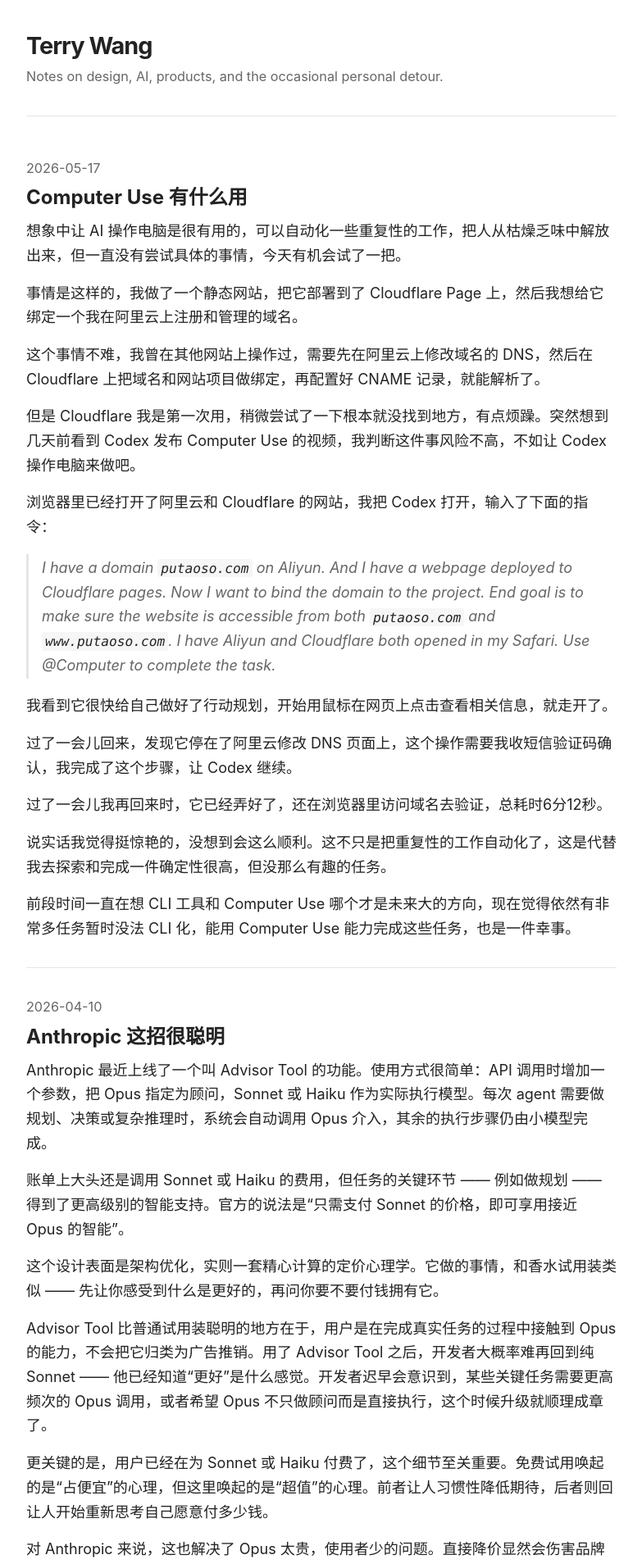
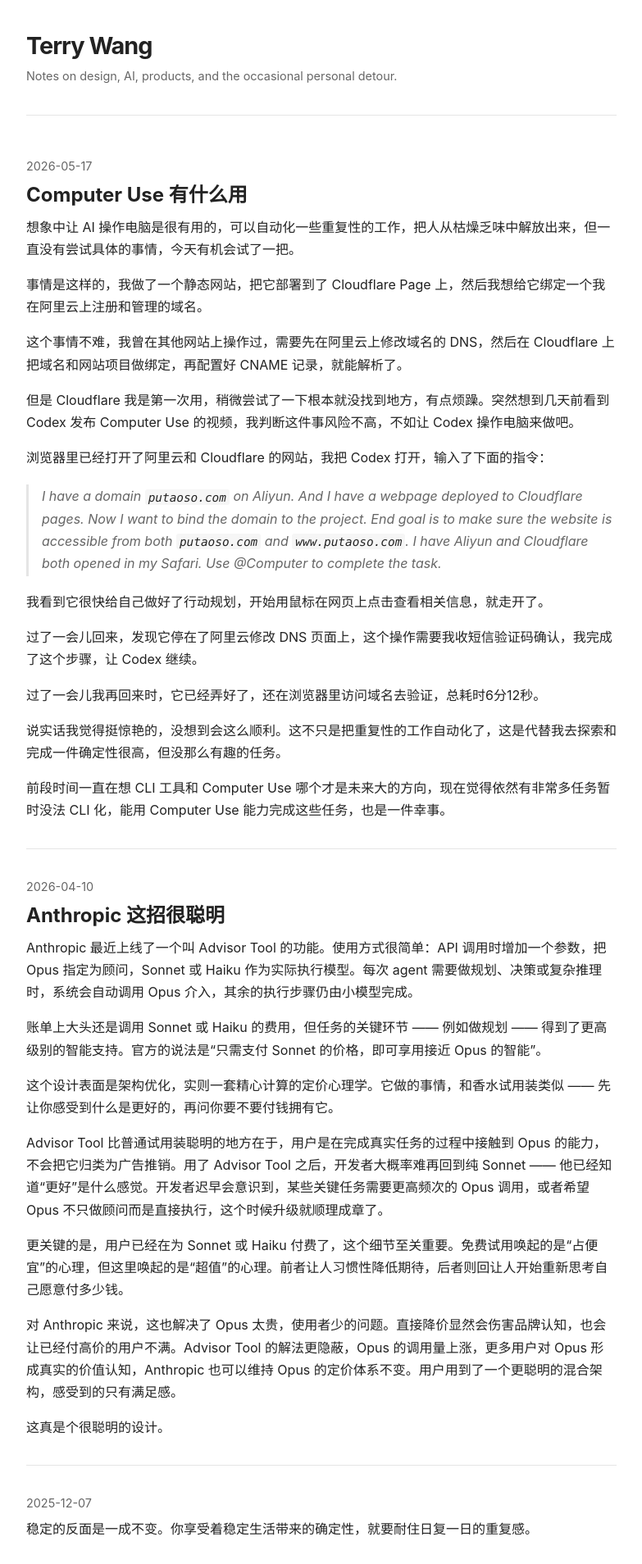
Before and after one commit to lvterry/lvterry.github.io, a Jekyll site: the page built from index.html, in a window 1280 px wide. Shown: the top 1908 px of the page at 82% size, without its empty margins (248-1031 px from the left). Built offline with Jekyll 4.4.1, drawn with Linux system fonts in a browser that asks for light colours; the list of posts is cut into pages by our own code.

Commit message:
style tweaks

```diff
--- a/assets/css/styles.css
+++ b/assets/css/styles.css
@@ -26,8 +26,8 @@
     color: var(--text-color);
     background: var(--bg-color);
     font-family: -apple-system, BlinkMacSystemFont, "Segoe UI", Roboto, Helvetica, Arial, "PingFang SC", "Hiragino Sans GB", "Microsoft YaHei", sans-serif;
-    font-size: 18px;
-    line-height: 1.65;
+    font-size: 16px;
+    line-height: 1.7;
 }
 
 img {
```
